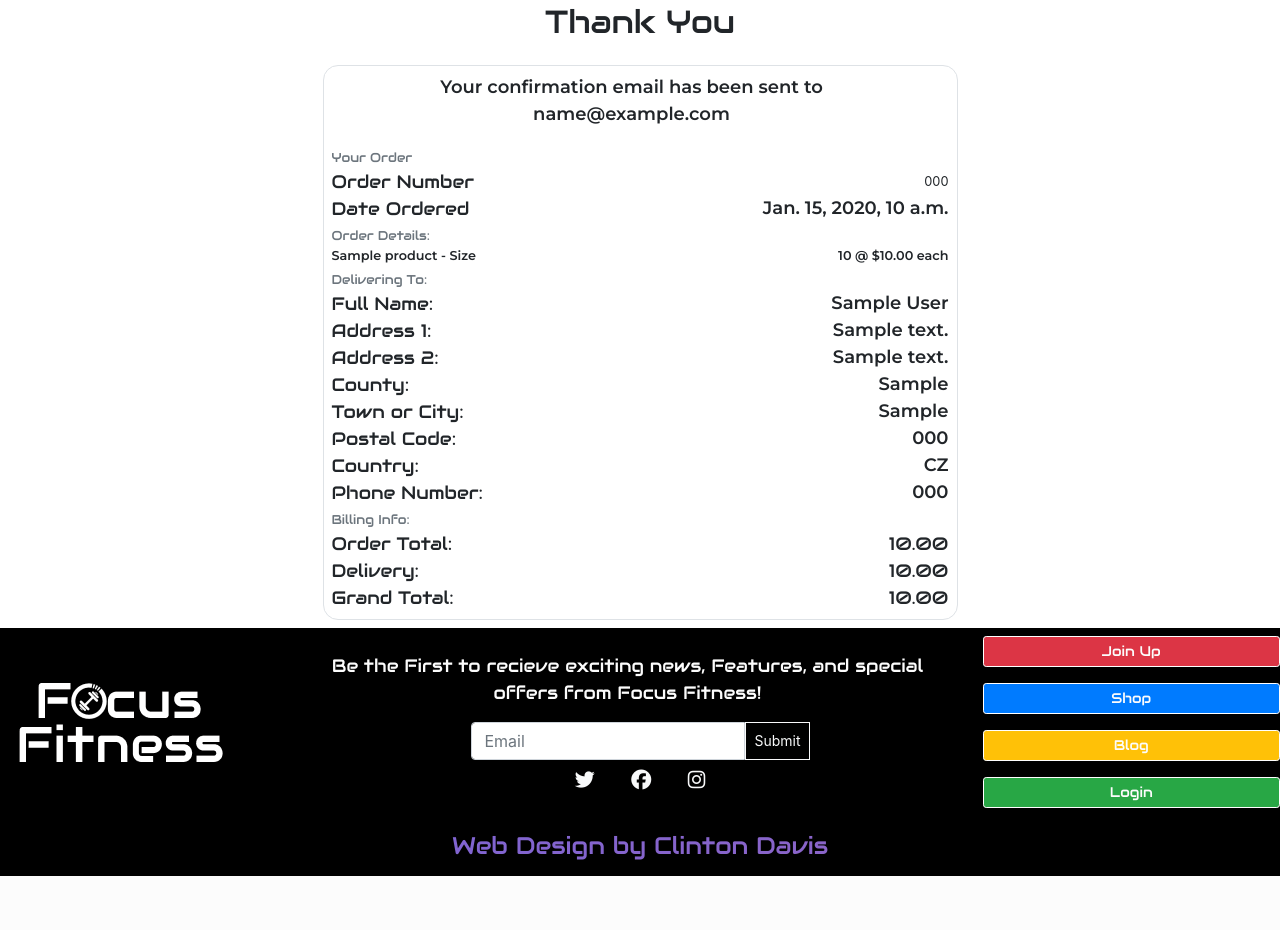
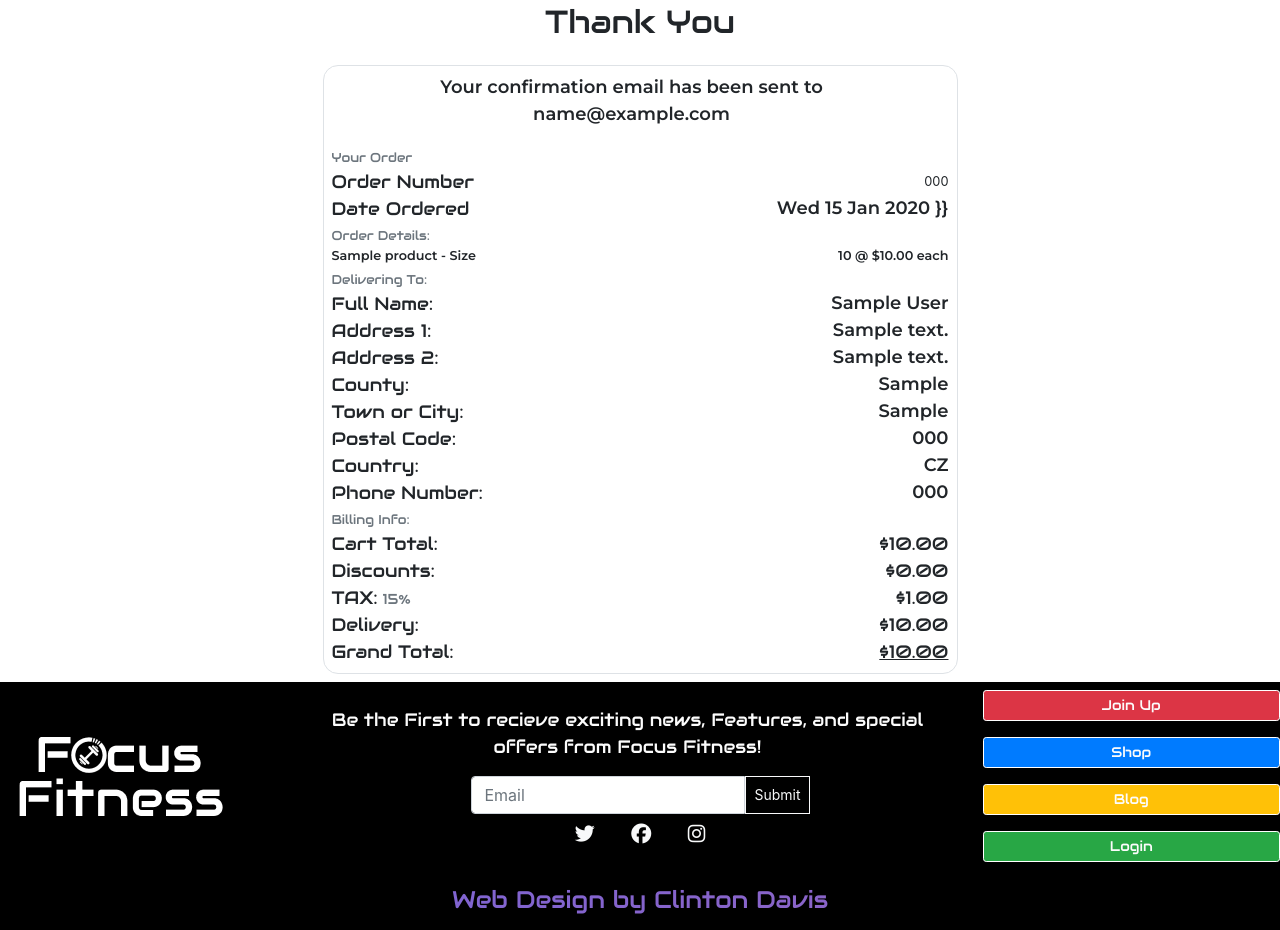
Before and after one commit to Clinton-Davis/focus_fitness, a Django app: page /checkout/checkout_success/000 in a window 1280 px wide. Shown: the part 183-1113 px from the top of the page. Before the commit the page ends 1059 px from the top, so only its background shows below. Run offline with Django 3.2, Linux system fonts and the light colour scheme; tables that the repository leaves empty hold one stand-in row (values such as "Sample post"); some libraries are stand-ins or nearby versions.

Commit message:
added to checkout: update_total method/models & associated html

```diff
--- a/checkout/models.py
+++ b/checkout/models.py
@@ -27,7 +27,13 @@ class Order(models.Model):
     date = models.DateTimeField(auto_now_add=True)
     delivery_cost = models.DecimalField(
         max_digits=6, decimal_places=2, null=False, default=0)
+    sub_discount = models.DecimalField(
+        max_digits=6, decimal_places=2, null=False, default=0)
+    tax = models.DecimalField(
+        max_digits=6, decimal_places=2, null=False, default=0)
     order_total = models.DecimalField(
+        max_digits=10, decimal_places=2, null=False, default=0)
+    sub_total = models.DecimalField(
         max_digits=10, decimal_places=2, null=False, default=0)
     grand_total = models.DecimalField(
         max_digits=10, decimal_places=2, null=False, default=0)
@@ -36,24 +42,25 @@ class Order(models.Model):
         max_length=254, null=False, blank=True, default='')
 
     def _generate_order_number(self):
-        """
-            Generate a random, unique order number using UUID
-            """
+        """Generate a random, unique order number using UUID"""
         return uuid.uuid4().hex.upper()
 
     def update_total(self):
         """
         Update grand total each time a line item is added,
-        accounting for delivery costs.
+        accounting for delivery costs, tax, and discounts
         """
         self.order_total = self.lineitems.aggregate(Sum('lineitem_total'))[
             'lineitem_total__sum'] or 0
-        if self.order_total < settings.FREE_DELIVERY_THRESHOLD:
-            self.delivery_cost = self.order_total * \
-                settings.STANDARD_DELIVERY_PERCENTAGE / 100
+
+        if self.sub_discount > 0:
+            self.sub_discount = self.order_total * settings.SUB_DISCOUNT_PERCENTAGE / 100
         else:
-            self.delivery_cost = 0
-        self.grand_total = self.order_total + self.delivery_cost
+            self.sub_discount = 0
+        self.sub_total = self.order_total - self.sub_discount
+        self.delivery_cost = self.sub_total * settings.STANDARD_DELIVERY_PERCENTAGE / 100
+        self.tax = self.order_total * settings.TAX_RATE_PERCENTAGE / 100
+        self.grand_total = self.sub_total + self.delivery_cost + self.tax
         self.save()
 
     def save(self, *args, **kwargs):
--- a/checkout/views.py
+++ b/checkout/views.py
@@ -97,8 +97,8 @@ def checkout(request):
             return redirect(reverse('products'))
 
         current_cart = cart_contents(request)
-        total = current_cart['grand_total']
-        stripe_total = round(total * 100)
+        grand_total = current_cart['grand_total']
+        stripe_total = round(grand_total * 100)
         stripe.api_key = stripe_secret_key
         intent = stripe.PaymentIntent.create(
             amount=stripe_total,
--- a/templates/cart/cart.html
+++ b/templates/cart/cart.html
@@ -103,12 +103,11 @@
                         <td colspan="5" class="pt-5 text-right">
                             <h6 class="aw">Cart Total: <span class="underline">${{ cart_total|floatformat:2 }}</span>
                             </h6>
-                            {% if discount > 0 %}
+
                             <h6 class="aw">Discount:&nbsp;&nbsp;&nbsp; ${{ discount|floatformat:2 }}</h6>
                             <h6 class="aw">Sub total:&nbsp; <span
                                     class="underline">${{ sub_total|floatformat:2 }}</span></h6>
-                            {% else %}
-                            {% endif %}
+
                             <h6 class="aw">Delivery:&nbsp;&nbsp;&nbsp; ${{ delivery|floatformat:2 }}</h6>
                             <h6 class="aw">TAX:&nbsp;&nbsp;&nbsp; ${{ tax|floatformat:2 }}</h6>
                             <h5 class="mt-4 aw">Grand Total: <span
--- a/templates/checkout/checkout_success.html
+++ b/templates/checkout/checkout_success.html
@@ -3,7 +3,7 @@
 
 {% load static %}
 {% block extra_css %}
-<!-- <link rel="stylesheet" href="{% static 'checkout/css/checkout.css' %}"> -->
+
 {% endblock %}
 
 
@@ -54,7 +54,7 @@
                 {% if from_profile  %}
                 <p class="text-center ">Your order information is below. <br>
                     A confirmation email was send to {{ order.email }} <br>
-                    On {{ order.date }}</p>
+                    On {{ order.date|date:"D d M Y" }}</p>
                 {% else %}
 
                 <p class="text-center ">Your confirmation email has been sent to <br>{{  order.email }}</p>
@@ -79,7 +79,7 @@
                         <p class="mb-0 text-black aw">Date Ordered</p>
                     </div>
                     <div class="col-12 col-md-8 text-right">
-                        <p class="mb-0">{{ order.date }}</p>
+                        <p class="mb-0">{{ order.date|date:"D d M Y" }} }}</p>
                     </div>
                 </div>
 
@@ -116,7 +116,7 @@
                         <p class="mb-0 text-black aw aw">Full Name:</p>
                     </div>
                     <div class="col-12 col-md-8 text-right">
-                        <p class="mb-0">{{ order.full_name }}</p>
+                        <p class="mb-0">{{ order.full_name|title }}</p>
                     </div>
                 </div>
 
@@ -197,10 +197,26 @@
 
                 <div class="row">
                     <div class="col-12 col-md-4">
-                        <p class="mb-0 text-black aw">Order Total:</p>
+                        <p class="mb-0 text-black aw">Cart Total:</p>
                     </div>
                     <div class="col-12 col-md-8 text-right">
-                        <p class="mb-0 aw">{{ order.order_total }}</p>
+                        <p class="mb-0 aw">${{ order.order_total }}</p>
+                    </div>
+                </div>
+                <div class="row">
+                    <div class="col-12 col-md-4">
+                        <p class="mb-0 text-black aw">Discounts:</p>
+                    </div>
+                    <div class="col-12 col-md-8 text-right">
+                        <p class="mb-0 aw">${{ order.sub_discount }}</p>
+                    </div>
+                </div>
+                <div class="row">
+                    <div class="col-12 col-md-4">
+                        <p class="mb-0 text-black aw">TAX:<small class="text-muted"> 15%</small></p>
+                    </div>
+                    <div class="col-12 col-md-8 text-right">
+                        <p class="mb-0 aw">${{ order.tax }}</p>
                     </div>
                 </div>
 
@@ -209,7 +225,7 @@
                         <p class="mb-0 aw">Delivery:</p>
                     </div>
                     <div class="col-12 col-md-8 text-right">
-                        <p class="mb-0 aw">{{ order.delivery_cost }}</p>
+                        <p class="mb-0 aw">${{ order.delivery_cost }}</p>
                     </div>
                 </div>
 
@@ -218,7 +234,7 @@
                         <p class="mb-0 aw ">Grand Total:</p>
                     </div>
                     <div class="col-12 col-md-8 text-right">
-                        <p class="mb-0 aw">{{ order.grand_total }}</p>
+                        <p class="mb-0 aw"><span class="underline ">${{ order.grand_total }}</span></p>
                     </div>
 
                 </div>
```
Also changed, not shown: checkout/admin.py (+6 -5 lines), profiles/models.py (+0 -8 lines), templates/checkout/checkout.html (+9 -2 lines), checkout/migrations/0006_auto_20200804_1327.py (added).
